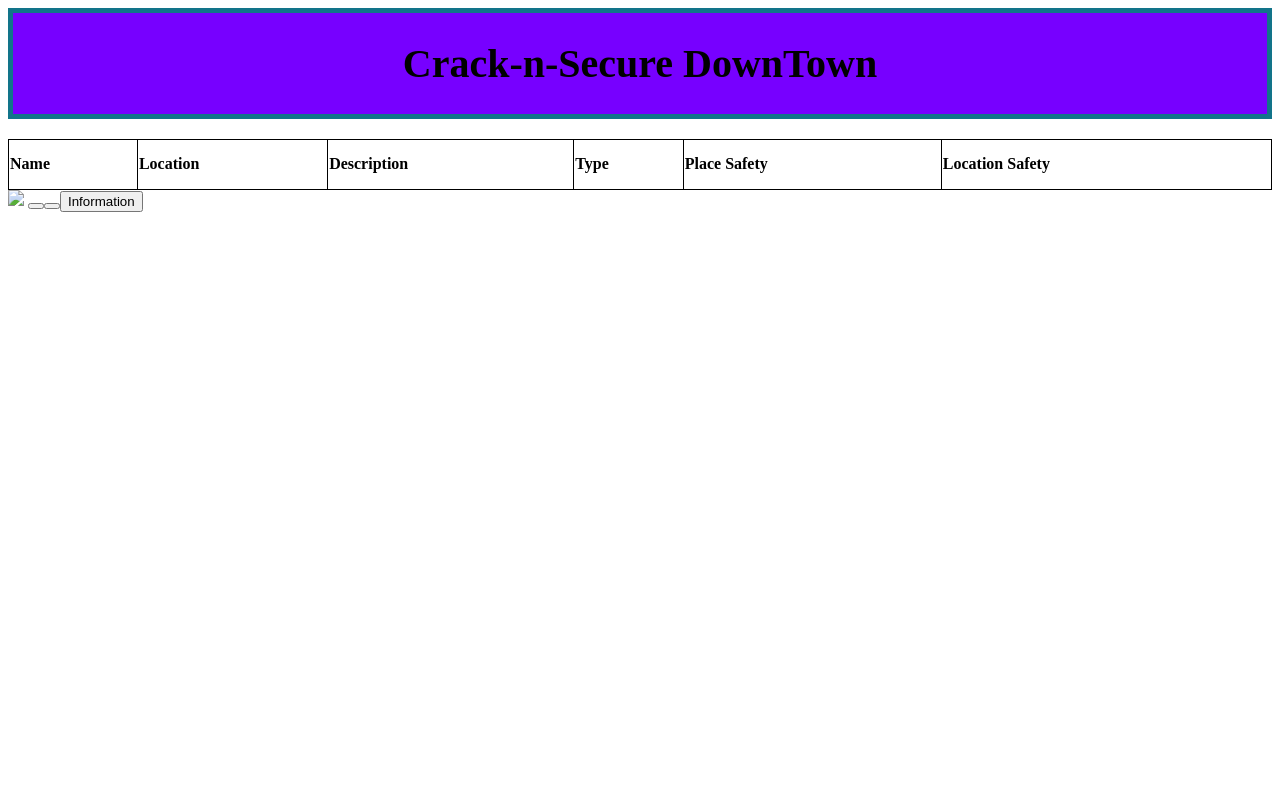
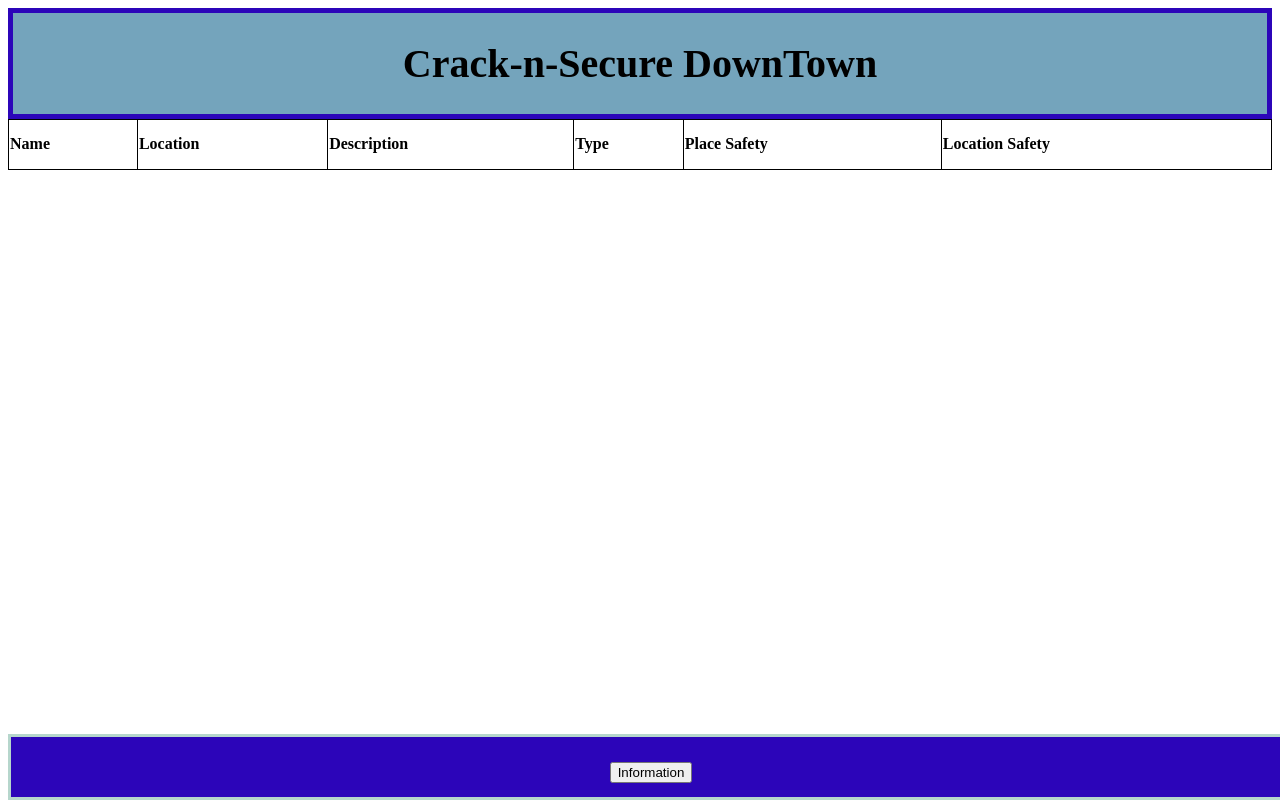
Before and after one commit to jwong3/RocketUS, a website: page index.html in a window 1280 px wide. Drawn offline with Linux system fonts and the light colour scheme; no server answers.

Commit message:
Modify footer

```diff
--- a/css/style.css
+++ b/css/style.css
@@ -18,7 +18,19 @@ tr:nth-child(even) {background-color: #f2f2f2;}
 .header {
     text-align: center;
     font-size: 20px;
-    background-color: #7700ff;
-    border: 5px solid #12748a;
-    margin-bottom: 20px;
+    background-color: #74A4BC;
+    border: 5px solid #2c05b9;
+    margin-bottom: 20spx;
 }
+
+.footer {
+    position:absolute;
+    bottom:0;
+    width:100%;
+    height:10px;
+    text-align: center;
+    background-color: #2c05b9;
+    border: 3px solid #B6D6CC;
+    padding-top: 25px;
+    padding-bottom: 25px;
+}
--- a/index.html
+++ b/index.html
@@ -25,19 +25,9 @@
     </tr>
   </table>
 
-  <panel id="thepanel">
-    <hbox align="start">
-      <image src="warning.png" />
-      <vbox>
-        <description value="You have 6 new messages." />
-        <hbox>
-          <button label="Read Mail" />
-          <button label="New Message" />
-        </hbox>
-      </vbox>
-    </hbox>
-  </panel>
-  <description value="6 New Messages" popup="thepanel" />
+
+  <br>
+  <br>
   <div class="footer">
     <button onclick="window.open('/info.html', '_self')"> Information</button>
   </div>
```
Also changed, not shown: info.html (line endings or trailing spaces).
